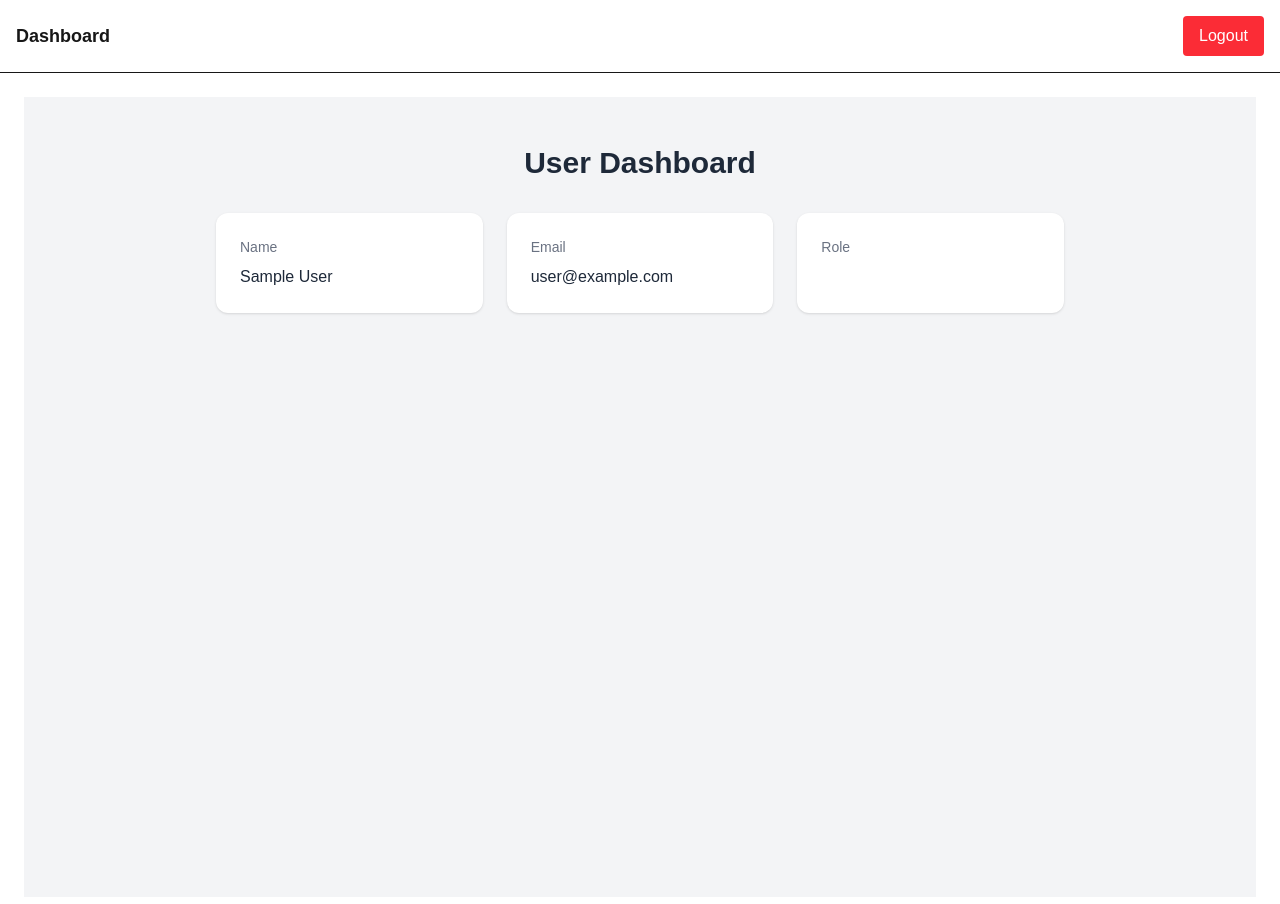
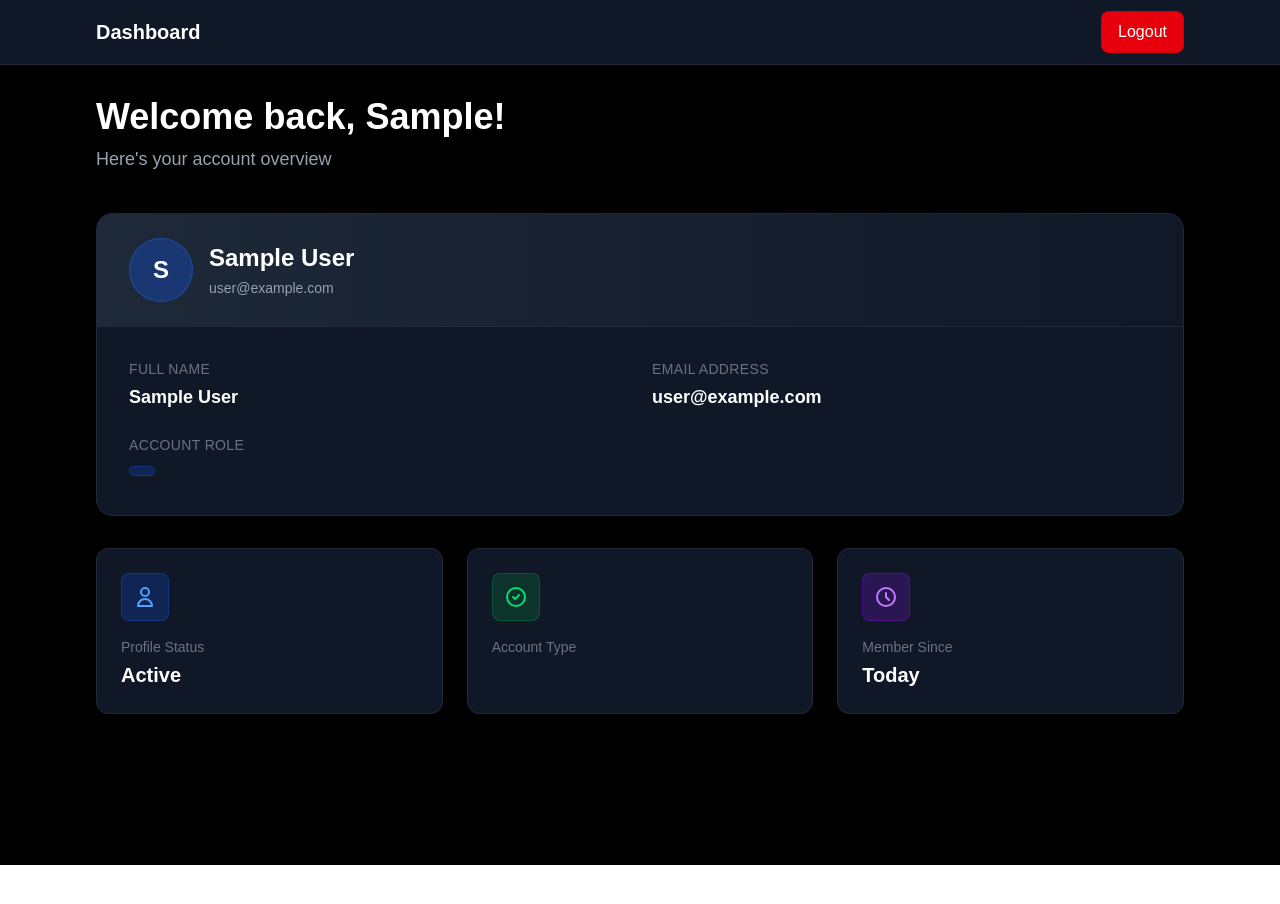
Before and after one commit to bhagirathsinh9/dashboard-nextjs, a Next.js app: page /user in a window 1280 px wide. Shown: the top 904 px of the page. After the commit the page ends 865 px from the top, so only its background shows below. Built offline with nearby package versions, Linux system fonts and the light colour scheme; no server answers; sample sign-in values are in the browser's storage.

Commit message:
style: update User dashboard UI

```diff
--- a/src/app/(dashboard)/layout.js
+++ b/src/app/(dashboard)/layout.js
@@ -2,12 +2,16 @@ import LogoutButton from '@/componets/LogoutButton'
 
 export default function DashboardLayout({ children }) {
   return (
-    <div className=''>
-      <div className='w-full flex justify-between items-center p-4 border-b gap-5'>
-        <h2 className='font-bold text-lg'>Dashboard</h2>
-        <LogoutButton />
-      </div>
-      <main className='p-6'>{children}</main>
+    <div className='min-h-screen bg-black'>
+      <header className='bg-gray-900 border-b border-gray-800 shadow-lg'>
+        <div className='max-w-6xl mx-auto px-4 sm:px-6 lg:px-8'>
+          <div className='flex justify-between items-center h-16'>
+            <h2 className='font-bold text-xl text-white'>Dashboard</h2>
+            <LogoutButton />
+          </div>
+        </div>
+      </header>
+      <main>{children}</main>
     </div>
   )
 }
--- a/src/app/(dashboard)/user/page.js
+++ b/src/app/(dashboard)/user/page.js
@@ -7,36 +7,95 @@ export default async function DashboardPage() {
   // If not logged in
   if (!session) {
     return (
-      <div className='min-h-screen flex items-center justify-center bg-gray-100'>
-        <p className='text-red-500 text-lg'>You are not logged in.</p>
+      <div className='min-h-screen flex items-center justify-center bg-black'>
+        <p className='text-red-400 text-lg font-medium'>You are not logged in.</p>
       </div>
     )
   }
 
   return (
-    <div className='min-h-screen bg-gray-100 flex flex-col items-center justify-start py-12'>
-      <h1 className='text-3xl font-bold text-gray-800 mb-8'>User Dashboard</h1>
-
-      {/* Cards Grid */}
-      <div className='grid grid-cols-1 md:grid-cols-3 gap-6 max-w-4xl w-full px-6'>
-        {/* Name Card */}
-        <div className='bg-white p-6 rounded-xl shadow hover:shadow-lg transition-shadow'>
-          <h3 className='text-gray-500 text-sm mb-2'>Name</h3>
-          <p className='text-gray-800 font-medium'>{session.user.name}</p>
+    <div className='min-h-screen bg-black'>
+      <div className='max-w-6xl mx-auto px-4 sm:px-6 lg:px-8 py-8'>
+        {/* Welcome Section */}
+        <div className='mb-10 animate-fade-in-up'>
+          <h1 className='text-4xl font-bold text-white mb-2'>
+            Welcome back, {session.user.name?.split(' ')[0] || 'User'}!
+          </h1>
+          <p className='text-gray-400 text-lg'>Here&apos;s your account overview</p>
         </div>
 
-        {/* Email Card */}
-        <div className='bg-white p-6 rounded-xl shadow hover:shadow-lg transition-shadow'>
-          <h3 className='text-gray-500 text-sm mb-2'>Email</h3>
-          <p className='text-gray-800 font-medium'>{session.user.email}</p>
+        {/* Profile Card */}
+        <div className='bg-gray-900 rounded-2xl shadow-lg border border-gray-800 overflow-hidden mb-8 animate-fade-in-up animation-delay-300'>
+          <div className='bg-linear-to-r from-gray-800 to-gray-900 px-8 py-6 border-b border-gray-800'>
+            <div className='flex items-center gap-4'>
+              <div className='w-16 h-16 rounded-full bg-blue-600/30 backdrop-blur-sm flex items-center justify-center text-white text-2xl font-bold border border-blue-500/30'>
+                {session.user.name?.charAt(0).toUpperCase() || 'U'}
+              </div>
+              <div>
+                <h2 className='text-white text-2xl font-semibold'>{session.user.name}</h2>
+                <p className='text-gray-400 text-sm mt-1'>{session.user.email}</p>
+              </div>
+            </div>
+          </div>
+
+          {/* Info Grid */}
+          <div className='grid grid-cols-1 md:grid-cols-2 gap-6 p-8'>
+            <div className='space-y-1'>
+              <p className='text-sm font-medium text-gray-500 uppercase tracking-wide'>Full Name</p>
+              <p className='text-lg text-white font-semibold'>{session.user.name}</p>
+            </div>
+
+            <div className='space-y-1'>
+              <p className='text-sm font-medium text-gray-500 uppercase tracking-wide'>Email Address</p>
+              <p className='text-lg text-white font-semibold break-all'>{session.user.email}</p>
+            </div>
+
+            <div className='space-y-1'>
+              <p className='text-sm font-medium text-gray-500 uppercase tracking-wide'>Account Role</p>
+              <span className='inline-flex items-center px-3 py-1 rounded-full text-sm font-semibold bg-blue-600/20 text-blue-400 border border-blue-600/30 capitalize'>
+                {session.user.role}
+              </span>
+            </div>
+          </div>
         </div>
 
-        {/* Role Card */}
-        <div className='bg-white p-6 rounded-xl shadow hover:shadow-lg transition-shadow'>
-          <h3 className='text-gray-500 text-sm mb-2'>Role</h3>
-          <p className='text-gray-800 font-medium capitalize'>
-            {session.user.role}
-          </p>
+        {/* Quick Stats */}
+        <div className='grid grid-cols-1 md:grid-cols-3 gap-6 animate-fade-in-up animation-delay-500'>
+          <div className='bg-gray-900 rounded-xl p-6 border border-gray-800 shadow-lg hover:border-gray-700 transition-all duration-200'>
+            <div className='flex items-center justify-between mb-4'>
+              <div className='w-12 h-12 rounded-lg bg-blue-600/20 border border-blue-600/30 flex items-center justify-center'>
+                <svg className='w-6 h-6 text-blue-400' fill='none' stroke='currentColor' viewBox='0 0 24 24'>
+                  <path strokeLinecap='round' strokeLinejoin='round' strokeWidth={2} d='M16 7a4 4 0 11-8 0 4 4 0 018 0zM12 14a7 7 0 00-7 7h14a7 7 0 00-7-7z' />
+                </svg>
+              </div>
+            </div>
+            <p className='text-gray-500 text-sm font-medium mb-1'>Profile Status</p>
+            <p className='text-white text-xl font-bold'>Active</p>
+          </div>
+
+          <div className='bg-gray-900 rounded-xl p-6 border border-gray-800 shadow-lg hover:border-gray-700 transition-all duration-200'>
+            <div className='flex items-center justify-between mb-4'>
+              <div className='w-12 h-12 rounded-lg bg-green-600/20 border border-green-600/30 flex items-center justify-center'>
+                <svg className='w-6 h-6 text-green-400' fill='none' stroke='currentColor' viewBox='0 0 24 24'>
+                  <path strokeLinecap='round' strokeLinejoin='round' strokeWidth={2} d='M9 12l2 2 4-4m6 2a9 9 0 11-18 0 9 9 0 0118 0z' />
+                </svg>
+              </div>
+            </div>
+            <p className='text-gray-500 text-sm font-medium mb-1'>Account Type</p>
+            <p className='text-white text-xl font-bold capitalize'>{session.user.role}</p>
+          </div>
+
+          <div className='bg-gray-900 rounded-xl p-6 border border-gray-800 shadow-lg hover:border-gray-700 transition-all duration-200'>
+            <div className='flex items-center justify-between mb-4'>
+              <div className='w-12 h-12 rounded-lg bg-purple-600/20 border border-purple-600/30 flex items-center justify-center'>
+                <svg className='w-6 h-6 text-purple-400' fill='none' stroke='currentColor' viewBox='0 0 24 24'>
+                  <path strokeLinecap='round' strokeLinejoin='round' strokeWidth={2} d='M12 8v4l3 3m6-3a9 9 0 11-18 0 9 9 0 0118 0z' />
+                </svg>
+              </div>
+            </div>
+            <p className='text-gray-500 text-sm font-medium mb-1'>Member Since</p>
+            <p className='text-white text-xl font-bold'>Today</p>
+          </div>
         </div>
       </div>
     </div>
--- a/src/componets/LogoutButton.jsx
+++ b/src/componets/LogoutButton.jsx
@@ -14,7 +14,7 @@ export default function LogoutButton() {
   return (
     <button
       onClick={handleLogout}
-      className='bg-red-500 text-white px-4 py-2 rounded hover:bg-red-600'
+      className='bg-red-600 text-white px-4 py-2 rounded-lg hover:bg-red-700 transition-colors duration-200 font-medium border border-red-700/50'
     >
       Logout
     </button>
```
